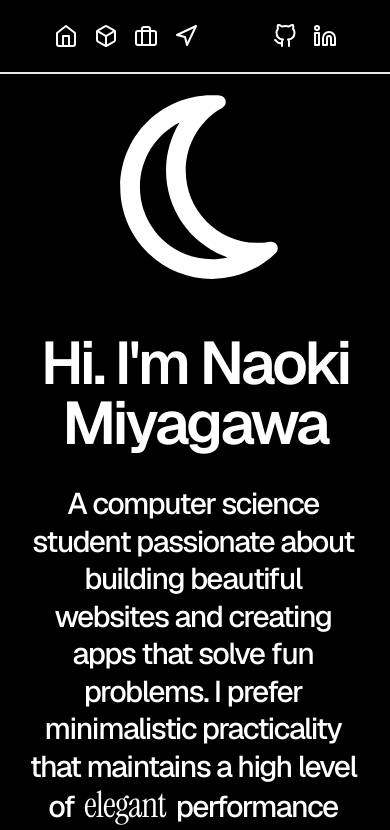
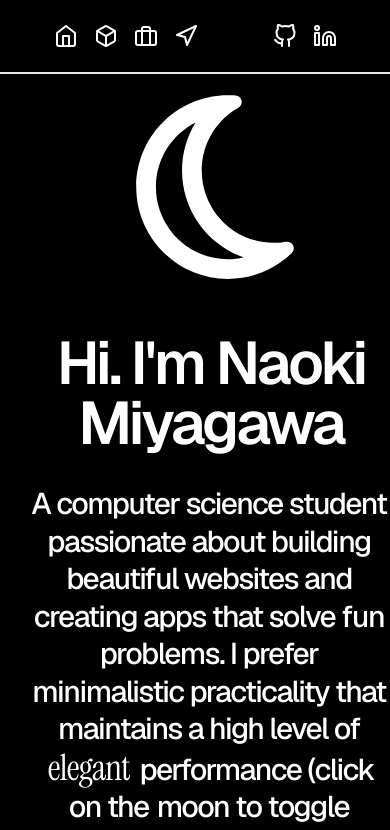
Before and after one commit to NaokiTM/portfolio-site, a Next.js app: page / in a window 390 px wide. Shown: the top 830 px of the page. Built offline with nearby package versions, Linux system fonts and the light colour scheme.

Commit message:
final desktop fix (mobile incomplete)

```diff
--- a/src/app/page.tsx
+++ b/src/app/page.tsx
@@ -46,7 +46,7 @@ export default function Home() {
     <div className='flex flex-col lg:flex-row min-h-screen'>
       <Navbar scrollTo={scrollTo}/>
 
-      <main className="flex-grow overflow-y-auto pb-8 pl-8 pr-8 lg:p-16">
+      <main className="flex-grow overflow-y-auto pl-8 lg:pb-16 lg:pr-16 lg:pl-16">
         <div className='flex flex-col space-y-16'>
           <div ref={heroRef} className=''>
              <Hero />
```
